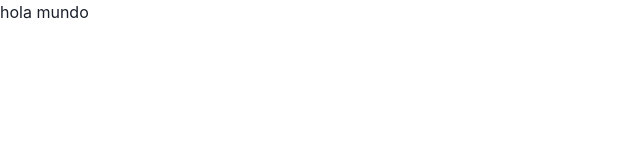
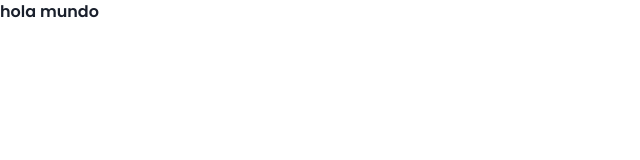
Before and after one commit to enzoburgos/PortfolioReactJs, a React (Create React App) app: page / in a window 1280 px wide. Shown: the top 160 px of the page, without its empty margins (0-640 px from the left). Built offline with nearby package versions, Linux system fonts and the light colour scheme.

Commit message:
hice uso del selector universal para cambiar la fuente, el margin y el padding, y cree el archivo index.js dentro de la carpeta components para exportar todos los componentes que voy a utilizar

```diff
--- a/src/App.jsx
+++ b/src/App.jsx
@@ -5,6 +5,7 @@
     <div>
       hola mundo
     </div>
+
   );
 }
 
--- a/src/index.css
+++ b/src/index.css
@@ -0,0 +1,6 @@
+@import url('https://fonts.googleapis.com/css2?family=Poppins:wght@600&display=swap');
+*{
+    margin: 0;
+    padding: 0;
+    font-family: 'Poppins', sans-serif;
+}
```
Also changed, not shown: src/components/index.js (added).
